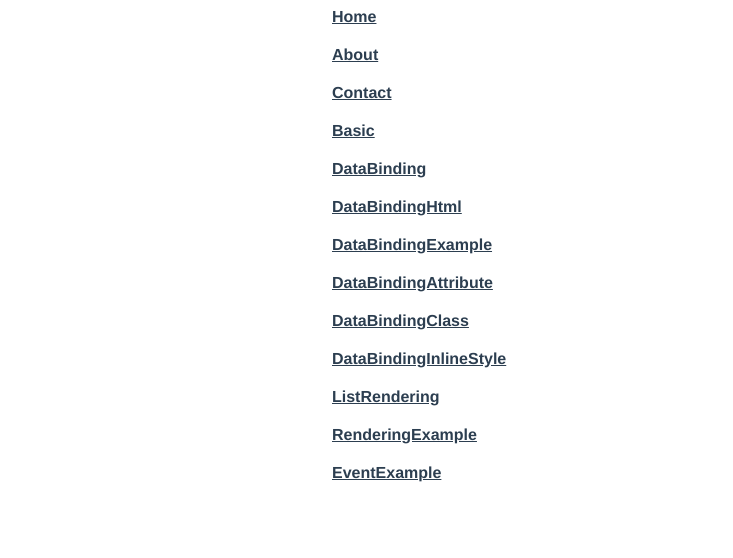
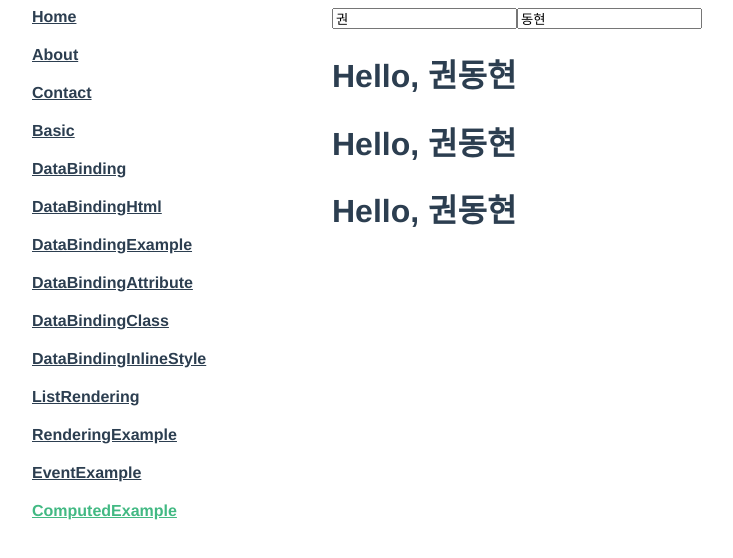
Before and after one commit to boxkwon/portfolio, a Vue app: page /Computedexample in a window 1280 px wide. Shown: the top 558 px of the page, without its empty margins (158-891 px from the left). Built offline with nearby package versions, Linux system fonts and the light colour scheme.

Commit message:
Computed

```diff
--- a/src/App.vue
+++ b/src/App.vue
@@ -13,6 +13,7 @@
     <router-link to="/Listrendering">ListRendering</router-link>
     <router-link to="/Renderingexample">RenderingExample</router-link>
     <router-link to="/Eventexample">EventExample</router-link>
+    <router-link to="/Computedexample">ComputedExample</router-link>
   </div>
   <router-view/>
 </template>
--- a/src/router/index.js
+++ b/src/router/index.js
@@ -77,6 +77,11 @@ const routes = [
     name: 'EventExample',
     component: () => import(/* webpackChunkName: "Eventexample" */ '../views/EventExample.vue')
   },
+  {
+    path: '/Computedexample',
+    name: 'ComputedExample',
+    component: () => import(/* webpackChunkName: "Computedexample" */ '../views/ComputedExample.vue')
+  },
 
 ]
 
--- /dev/null
+++ b/src/views/ComputedExample.vue
@@ -0,0 +1,33 @@
+<template>
+    <div class="view">
+        <input type="text" v-model="lastName" />
+        <input type="text" v-model="firstName" />
+        <h1>Hello, {{ fuulName }}</h1>
+        <h1>Hello, {{ fuulName }}</h1>
+        <h1>Hello, {{ fuulName }}</h1>
+    </div>
+</template>
+<script>
+export default {
+    name: '',
+    components: {},
+    data() {
+        return {
+            firstName: '동현',
+            lastName: '권',
+        };
+    },
+    computed: {
+        fuulName() {
+            return this.lastName + this.firstName;
+        }
+    },
+    setup() {},
+    created() {},
+    mounted() {},
+    unmounted() {},
+    methods: {},
+}
+</script>
+<style scoped>
+</style>
```
Also changed, not shown: 10 other files (tests, documents, lock files or other folders).
